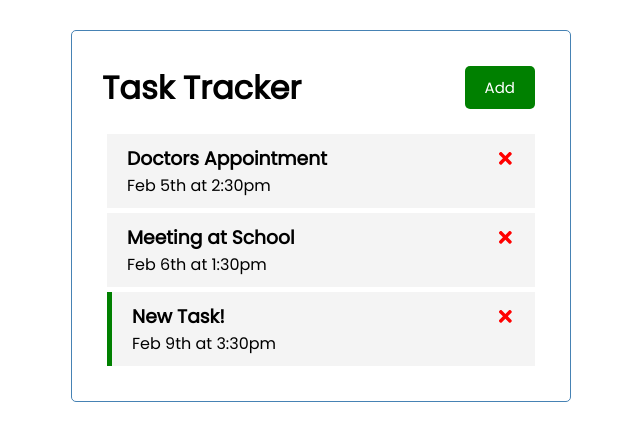
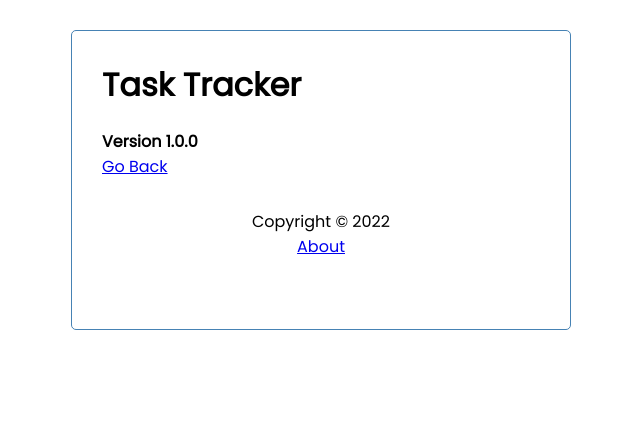
Before and after one commit to jrbderobles/ReactTaskTracker, a React (Create React App) app: page /about in a window 1280 px wide. Shown: the top 440 px of the page, without its empty margins (319-959 px from the left). Built offline with nearby package versions, Linux system fonts and the light colour scheme; data requests are answered from the project's data file.

Commit message:
Added Routes for About section

```diff
--- a/package.json
+++ b/package.json
@@ -10,6 +10,7 @@
     "react": "^18.2.0",
     "react-dom": "^18.2.0",
     "react-icons": "^4.4.0",
+    "react-router-dom": "^6.4.2",
     "react-scripts": "5.0.1",
     "web-vitals": "^2.1.4"
   },
--- a/src/App.js
+++ b/src/App.js
@@ -1,8 +1,11 @@
 import { useState, useEffect } from 'react';
+import { BrowserRouter as Router, Route, Routes } from 'react-router-dom';
 
 import Header from './components/Header';
 import Tasks from './components/Tasks';
 import AddTask from './components/AddTask';
+import Footer from './components/Footer';
+import About from './components/About';
 
 function App() {
   const [showAddTask, setShowAddTask] = useState(false)
@@ -78,11 +81,21 @@
   }
 
   return (
-    <div className="container">
-      <Header onAdd={() => setShowAddTask(!showAddTask)} showAdd={showAddTask} />
-      {showAddTask && <AddTask onAdd={addTask} />}
-      {tasks.length > 0 ? <Tasks tasks={tasks} onDelete={deleteTask} onToggle={toggleReminder} /> : 'No Tasks To Show'}
-    </div>
+    <Router>
+      <div className="container">
+        <Header onAdd={() => setShowAddTask(!showAddTask)} showAdd={showAddTask} />
+        <Routes>
+          <Route path='/' exact element={
+            <>
+              {showAddTask && <AddTask onAdd={addTask} />}
+              {tasks.length > 0 ? <Tasks tasks={tasks} onDelete={deleteTask} onToggle={toggleReminder} /> : 'No Tasks To Show'}
+            </>
+          } />
+          <Route path='/about' element={<About />} />
+        </Routes>
+        <Footer />
+      </div>
+    </Router>
   );
 }
 
--- /dev/null
+++ b/src/components/About.js
@@ -0,0 +1,12 @@
+import { Link } from 'react-router-dom';
+
+const About = () => {
+  return (
+    <div>
+      <h4>Version 1.0.0</h4>
+      <Link to='/'>Go Back</Link>
+    </div>
+  )
+}
+
+export default About
--- /dev/null
+++ b/src/components/Footer.js
@@ -0,0 +1,12 @@
+import { Link } from 'react-router-dom';
+
+const Footer = () => {
+  return (
+    <footer>
+      <p>Copyright &copy; 2022</p>
+      <Link to='/about'>About</Link>
+    </footer>
+  )
+}
+
+export default Footer
--- a/src/components/Header.js
+++ b/src/components/Header.js
@@ -1,11 +1,19 @@
 import PropTypes from 'prop-types'
+import { useLocation } from 'react-router-dom'
+
 import Button from './Button'
 
 const Header = ({ title, onAdd, showAdd }) => {
+  const location = useLocation();
+
   return (
     <header className='header'>
       <h1>{title}</h1>
-      <Button color={showAdd ? 'red' : 'green'} text={showAdd ? 'Close' : 'Add'} onClick={onAdd} />
+      {location.pathname === '/' && <Button
+        color={showAdd ? 'red' : 'green'}
+        text={showAdd ? 'Close' : 'Add'}
+        onClick={onAdd}
+      />}
     </header>
   )
 }
```
Also changed, not shown: 1 other file (tests, documents, lock files or other folders).
